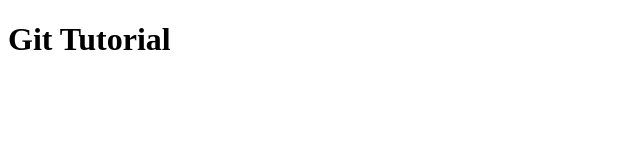
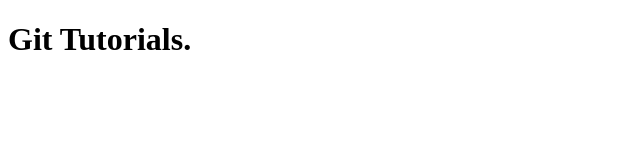
Before and after one commit to Blvck-Heart/git-tut, a plain HTML site: page index.html in a window 1280 px wide. Shown: the full height of the page, 0-640 px from the left. Drawn offline with Linux system fonts and the light colour scheme.

Commit message:
i added s and .

```diff
--- a/index.html
+++ b/index.html
@@ -4,6 +4,6 @@
     <title>Git Tut</title>
   </head>
   <body>
-    <h1>Git Tutorial</h1>
+    <h1>Git Tutorials.</h1>
   </body>
 </html>
```
